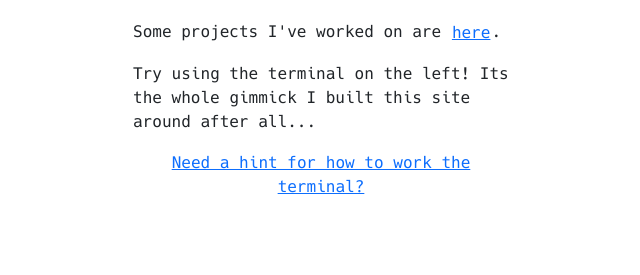
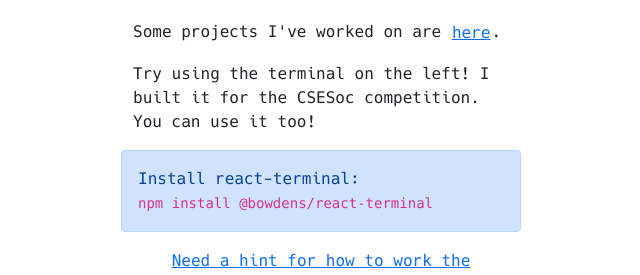
Before and after one commit to bowdens/neo-bowdens, a React (Create React App) app: page / in a window 1280 px wide. Shown: the part 172-447 px from the top of the page, without its empty margins (349-989 px from the left). Built offline with nearby package versions, Linux system fonts and the light colour scheme.

Commit message:
Removed workflows, updated projects, updated homepage

```diff
--- a/src/pages/Home.js
+++ b/src/pages/Home.js
@@ -1,4 +1,6 @@
 import { useState } from "react";
+import Alert from "react-bootstrap/Alert";
+
 import { FsLink } from "../utils/fs";
 
 const Home = ({ setWd }) => {
@@ -8,7 +10,8 @@ const Home = ({ setWd }) => {
             <h2>Hi There!</h2>
             <p>This is <FsLink path="about" setWd={setWd}>Tom Bowden's</FsLink> site.</p>
             <p>Some projects I've worked on are <FsLink path="projects" setWd={setWd}>here</FsLink>.</p>
-            <p>Try using the terminal on the left! Its the whole gimmick I built this site around after all...</p>
+            <p>Try using the terminal on the left! I built it for the CSESoc competition. You can use it too!</p>
+            <Alert variant="primary">Install react-terminal: <br /> <code>npm install @bowdens/react-terminal</code></Alert>
             <p>
                 <button className="btn btn-link" onClick={() => { setShowCollapse(!showCollapse) }} >
                     Need a hint for how to work the terminal?
--- a/src/pages/Projects.js
+++ b/src/pages/Projects.js
@@ -83,6 +83,8 @@ export const ReactTerimnal = ({ setWd }) => {
             </p>
             <p>Programs are passed as a prop to the component in the form <code>{"{ programName: [programName, ...args] => \"output text\", }"}</code></p>
             <p>The terminal on the left is an example of this component! It's been designed to vaugely replicate a UNIX-like filesystem using ls and cd to navigate.</p>
+            <p>This project was built for the personal project competition for CSESoc.</p>
+            <p>Feel free to use it for your own react projects! use <code>npm install @bowdens/react-terminal</code> and check out the documentation/example from the link above. If you do use it, let me know!</p>
         </Project>
     )
 };
```
